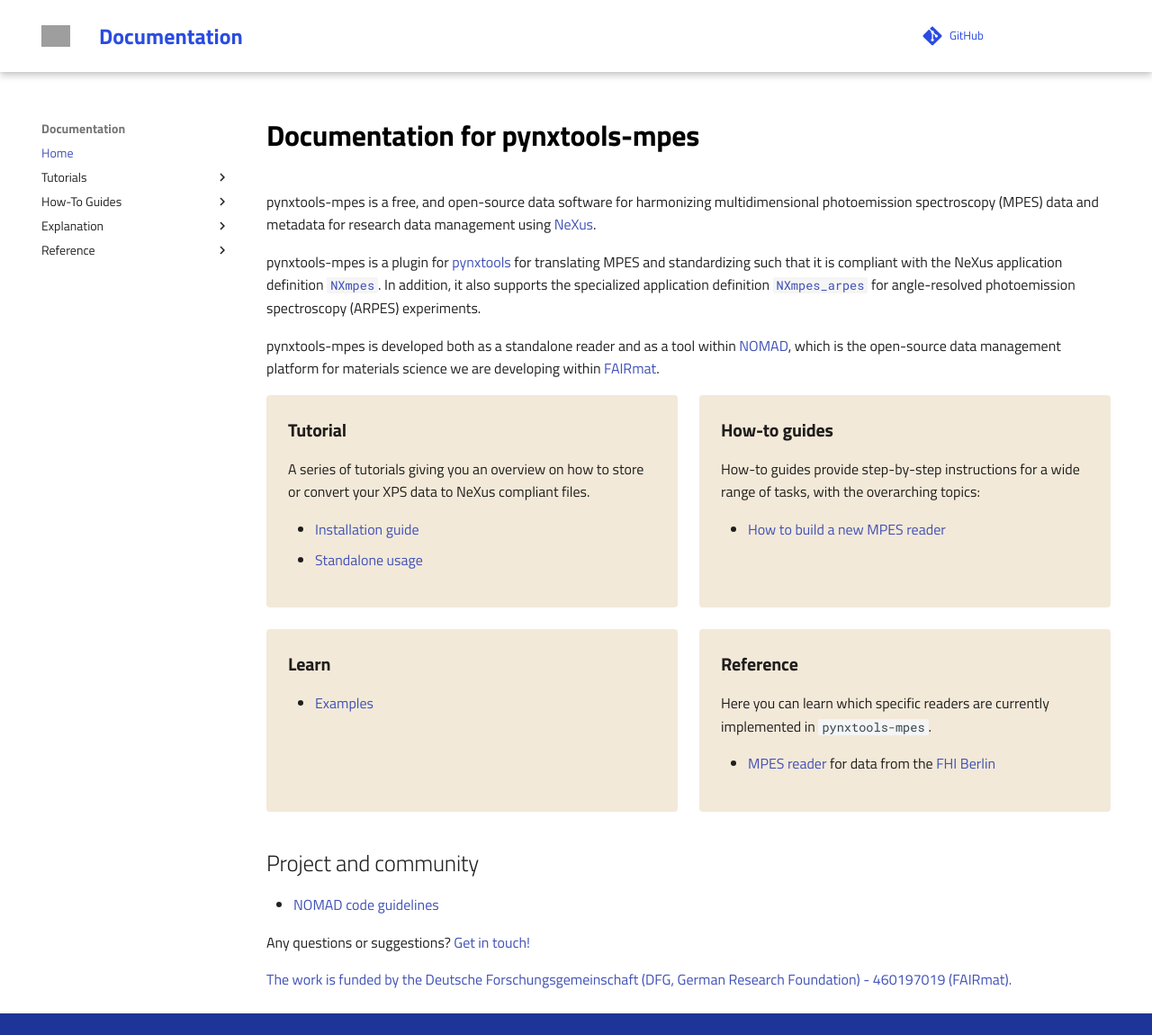
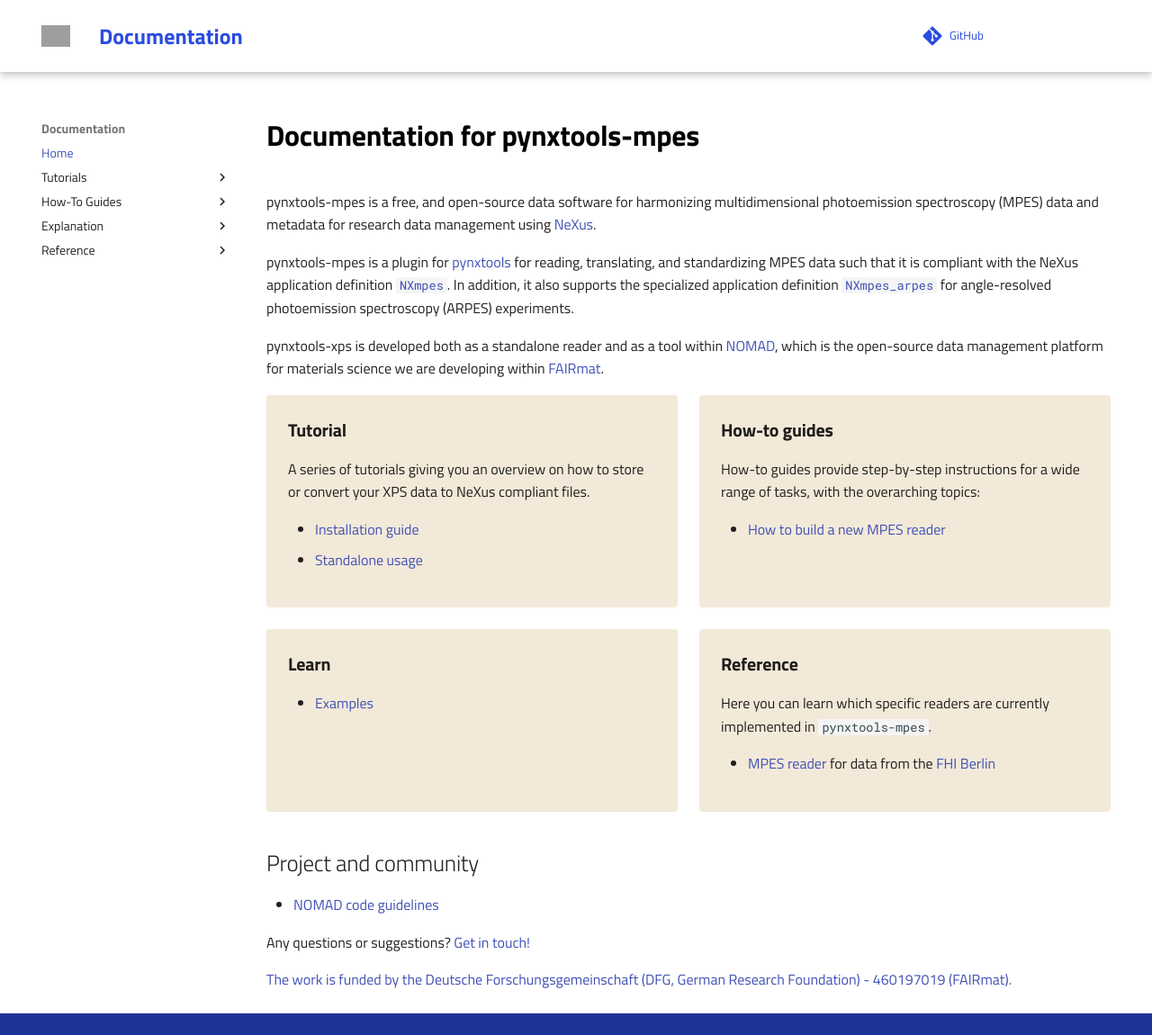
Before and after one commit to FAIRmat-NFDI/pynxtools-mpes, an MkDocs documentation site: the page built from docs/index.md, in a window 1280 px wide and 1150 px high. Shown: the whole window at 90% size. Built offline with MkDocs 1.6.1 and Material for MkDocs 9.7.7, drawn with Linux system fonts in a browser that asks for light colours; comment, search, counter and statistics services are not loaded; grey boxes are pictures that could not be loaded.

Commit message:
change main text in docs/index.md

```diff
--- a/docs/index.md
+++ b/docs/index.md
@@ -6,9 +6,10 @@
 
 pynxtools-mpes is a free, and open-source data software for harmonizing multidimensional photoemission spectroscopy (MPES) data and metadata for research data management using [NeXus](https://www.nexusformat.org/).
 
-pynxtools-mpes is a plugin for [pynxtools](https://github.com/FAIRmat-NFDI/pynxtools) for translating MPES and standardizing such that it is compliant with the NeXus application definition [`NXmpes`](https://fairmat-nfdi.github.io/nexus_definitions/classes/contributed_definitions/NXmpes.html). In addition, it also supports the specialized application definition [`NXmpes_arpes`](https://fairmat-nfdi.github.io/nexus_definitions/classes/contributed_definitions/NXmpes_arpes.html) for angle-resolved photoemission spectroscopy (ARPES) experiments.
+pynxtools-mpes is a plugin for [pynxtools](https://github.com/FAIRmat-NFDI/pynxtools) for reading, translating, and standardizing MPES data such that it is compliant with the NeXus application definition [`NXmpes`](https://fairmat-nfdi.github.io/nexus_definitions/classes/contributed_definitions/NXmpes.html). In addition, it also supports the specialized application definition [`NXmpes_arpes`](https://fairmat-nfdi.github.io/nexus_definitions/classes/contributed_definitions/NXmpes_arpes.html) for angle-resolved photoemission spectroscopy (ARPES) experiments.
 
-pynxtools-mpes is developed both as a standalone reader and as a tool within [NOMAD](https://nomad-lab.eu/), which is the open-source data management platform for materials science we are developing within [FAIRmat](https://www.fairmat-nfdi.eu/fairmat/).
+pynxtools-xps is developed both as a standalone reader and as a tool within [NOMAD](https://nomad-lab.eu/), which is the open-source data management platform for materials science we are developing within [FAIRmat](https://www.fairmat-nfdi.eu/fairmat/).
+
 
 <div markdown="block" class="home-grid">
 <div markdown="block">
--- a/pyproject.toml
+++ b/pyproject.toml
@@ -7,7 +7,7 @@
 dynamic = ["version"]
 authors = [
     { name = "Florian Dobener", email = "florian.dobener@physik.hu-berlin.de" },
-    { name = "Abeer Aurora", email = "arora@fhi-berlin.mpg.de" },
+    { name = "Abeer Arora", email = "arora@fhi-berlin.mpg.de" },
     { name = "Laurenz Rettig", email = "rettig@fhi-berlin.mpg.de" },
     { name = "Lukas Pielsticker", email = "lukas.pielsticker@physik.hu-berlin.de" },
 ]
```
